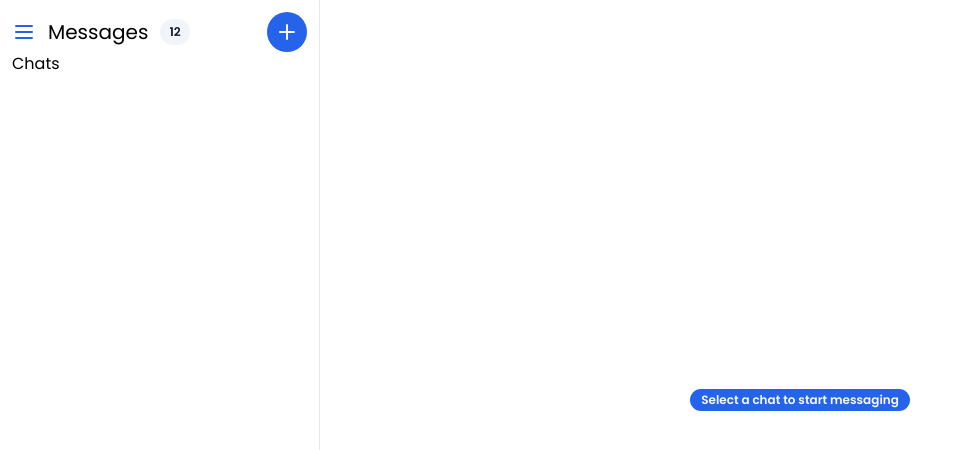
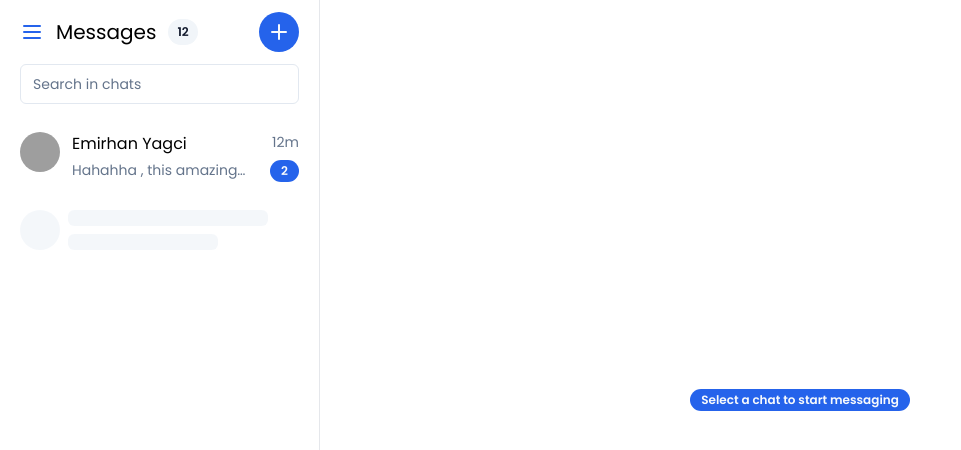
Before and after one commit to emirhanyagci/MERN-chatpack, a React (Vite) app in the folder frontend/: page /home in a window 1280 px wide. Shown: the top 450 px of the page, without its empty margins (0-961 px from the left). Built offline with nearby package versions, Linux system fonts and the light colour scheme; grey boxes are pictures that could not be loaded.

Commit message:
chat card created

```diff
--- a/frontend/package.json
+++ b/frontend/package.json
@@ -10,6 +10,7 @@
     "preview": "vite preview"
   },
   "dependencies": {
+    "@radix-ui/react-avatar": "^1.0.4",
     "@radix-ui/react-slot": "^1.0.2",
     "class-variance-authority": "^0.7.0",
     "clsx": "^2.1.1",
--- a/frontend/src/components/SideBar.tsx
+++ b/frontend/src/components/SideBar.tsx
@@ -5,8 +5,8 @@ import MenuDrawer from "./MenuDrawer";
 
 export default function SideBar() {
   return (
-    <aside className="col-span-3 border-r px-3">
-      <header className="flex items-center justify-between pt-3">
+    <aside className="col-span-3 space-y-3 border-r">
+      <header className="flex items-center justify-between px-5 pt-3">
         <div className="flex items-center gap-3">
           <MenuDrawer />
           <span className="text-xl">Messages</span>
--- /dev/null
+++ b/frontend/src/components/ui/avatar.tsx
@@ -0,0 +1,48 @@
+import * as React from "react"
+import * as AvatarPrimitive from "@radix-ui/react-avatar"
+
+import { cn } from "@/lib/utils"
+
+const Avatar = React.forwardRef<
+  React.ElementRef<typeof AvatarPrimitive.Root>,
+  React.ComponentPropsWithoutRef<typeof AvatarPrimitive.Root>
+>(({ className, ...props }, ref) => (
+  <AvatarPrimitive.Root
+    ref={ref}
+    className={cn(
+      "relative flex h-10 w-10 shrink-0 overflow-hidden rounded-full",
+      className
+    )}
+    {...props}
+  />
+))
+Avatar.displayName = AvatarPrimitive.Root.displayName
+
+const AvatarImage = React.forwardRef<
+  React.ElementRef<typeof AvatarPrimitive.Image>,
+  React.ComponentPropsWithoutRef<typeof AvatarPrimitive.Image>
+>(({ className, ...props }, ref) => (
+  <AvatarPrimitive.Image
+    ref={ref}
+    className={cn("aspect-square h-full w-full", className)}
+    {...props}
+  />
+))
+AvatarImage.displayName = AvatarPrimitive.Image.displayName
+
+const AvatarFallback = React.forwardRef<
+  React.ElementRef<typeof AvatarPrimitive.Fallback>,
+  React.ComponentPropsWithoutRef<typeof AvatarPrimitive.Fallback>
+>(({ className, ...props }, ref) => (
+  <AvatarPrimitive.Fallback
+    ref={ref}
+    className={cn(
+      "flex h-full w-full items-center justify-center rounded-full bg-muted",
+      className
+    )}
+    {...props}
+  />
+))
+AvatarFallback.displayName = AvatarPrimitive.Fallback.displayName
+
+export { Avatar, AvatarImage, AvatarFallback }
--- /dev/null
+++ b/frontend/src/components/ui/input.tsx
@@ -0,0 +1,25 @@
+import * as React from "react"
+
+import { cn } from "@/lib/utils"
+
+export interface InputProps
+  extends React.InputHTMLAttributes<HTMLInputElement> {}
+
+const Input = React.forwardRef<HTMLInputElement, InputProps>(
+  ({ className, type, ...props }, ref) => {
+    return (
+      <input
+        type={type}
+        className={cn(
+          "flex h-10 w-full rounded-md border border-input bg-background px-3 py-2 text-sm ring-offset-background file:border-0 file:bg-transparent file:text-sm file:font-medium placeholder:text-muted-foreground focus-visible:outline-none focus-visible:ring-2 focus-visible:ring-ring focus-visible:ring-offset-2 disabled:cursor-not-allowed disabled:opacity-50",
+          className
+        )}
+        ref={ref}
+        {...props}
+      />
+    )
+  }
+)
+Input.displayName = "Input"
+
+export { Input }
--- /dev/null
+++ b/frontend/src/components/ui/skeleton.tsx
@@ -0,0 +1,15 @@
+import { cn } from "@/lib/utils"
+
+function Skeleton({
+  className,
+  ...props
+}: React.HTMLAttributes<HTMLDivElement>) {
+  return (
+    <div
+      className={cn("animate-pulse rounded-md bg-muted", className)}
+      {...props}
+    />
+  )
+}
+
+export { Skeleton }
--- /dev/null
+++ b/frontend/src/features/chat/ChatCard.tsx
@@ -0,0 +1,25 @@
+import { Avatar, AvatarFallback, AvatarImage } from "@/components/ui/avatar";
+import { Badge } from "@/components/ui/badge";
+export default function ChatCard() {
+  return (
+    <div className="flex gap-3 p-5 hover:bg-muted">
+      <Avatar>
+        <AvatarImage src="https://github.com/shadcn.png" />
+        <AvatarFallback>EY</AvatarFallback>
+      </Avatar>
+      <div className="w-full space-y-1">
+        <div className="flex justify-between">
+          <h3 className="text-base">Emirhan Yagci</h3>
+          <span className="text-sm text-muted-foreground">12m</span>
+        </div>
+        <div className="flex justify-between text-sm">
+          <span className="inline-block max-w-[20ch] overflow-hidden text-ellipsis whitespace-nowrap text-sm text-muted-foreground">
+            Hahahha , this amazingddddddd
+          </span>
+
+          <Badge>2</Badge>
+        </div>
+      </div>
+    </div>
+  );
+}
--- a/frontend/src/features/chat/Chats.tsx
+++ b/frontend/src/features/chat/Chats.tsx
@@ -1,5 +1,21 @@
-import React from "react";
+import { Input } from "@/components/ui/input";
+import ChatCard from "./ChatCard";
+import { Skeleton } from "@/components/ui/skeleton";
 
 export default function Chats() {
-  return <div>Chats</div>;
+  return (
+    <div className="space-y-2">
+      <div className="px-5">
+        <Input type="text" placeholder="Search in chats" />
+      </div>
+      <ChatCard />
+      <div className="flex w-full items-center space-x-2 px-5">
+        <Skeleton className="h-10 w-10 rounded-full" />
+        <div className="space-y-2">
+          <Skeleton className="h-4 w-[200px]" />
+          <Skeleton className="h-4 w-[150px]" />
+        </div>
+      </div>
+    </div>
+  );
 }
--- a/package.json
+++ b/package.json
@@ -6,5 +6,6 @@
   },
   "main": "index.js",
   "author": "emirhan",
-  "license": "#"
+  "license": "#",
+  "devDependencies": {}
 }
```
Also changed, not shown: 2 other files (tests, documents, lock files or other folders).
